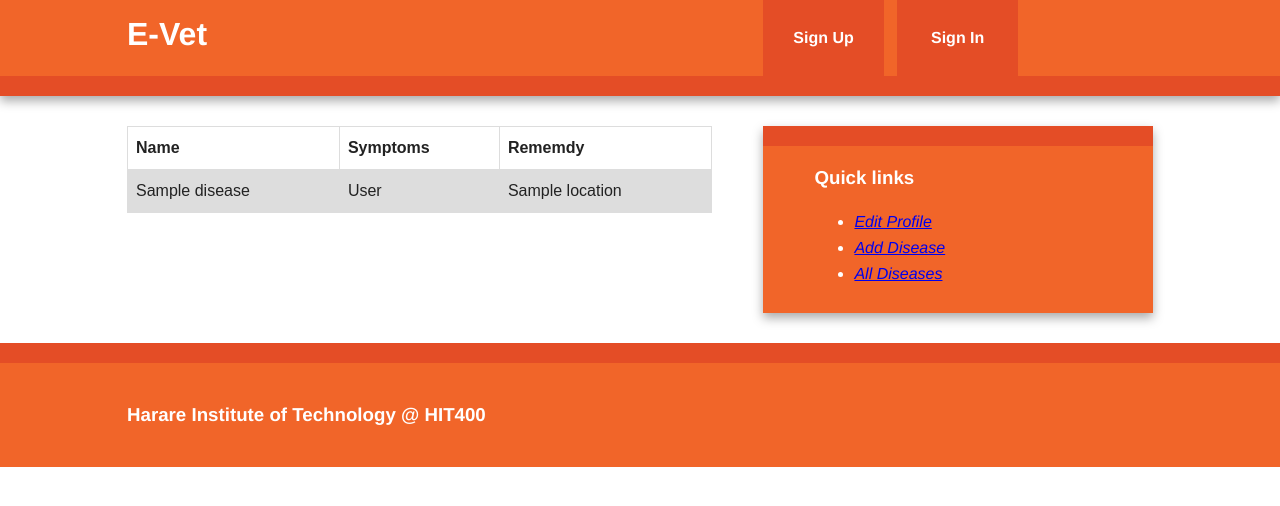
After one commit to Kayt/e-vet, a Flask app: template farmer/templates/diseases.html in a window 1280 px wide. The commit adds this page. Shown: the top 506 px of the page. Run offline with Flask 2, Linux system fonts and the light colour scheme; the template is opened without the code that fills it: most values are stand-ins (such as "Sample title", 1, 10 or a date in 2020); some libraries are stand-ins or nearby versions.

Commit message:
newwest added

```diff
--- a/farmer/templates/base.html
+++ b/farmer/templates/base.html
@@ -55,6 +55,7 @@
                     <ul>
                         <li><a href="{{ url_for('profile',id=current_user.id)}}"><i>Edit Profile</i></a></li>
                         <li><a href="{{ url_for('addDiesease')}}"><i>Add Disease</i></a></li>
+                        <li><a href="{{ url_for('diseases')}}"><i>All Diseases</i></a></li>
                     </ul>
                 </aside>
 
--- /dev/null
+++ b/farmer/templates/diseases.html
@@ -0,0 +1,44 @@
+{% extends "base.html" %}
+
+{% block title %}
+All Diseases
+{% endblock %}
+
+{% block style %}
+ <style>
+    table {
+        font-family: arial, sans-serif;
+        border-collapse: collapse;
+        width: 100%;
+    }
+
+    td, th {
+        border: 1px solid #dddddd;
+        text-align: left;
+        padding: 8px;
+    }
+
+    tr:nth-child(even) {
+        background-color: #dddddd;
+    }
+</style>
+{% endblock %}
+
+{% block content %}
+<article>
+    <table>
+        <tr>
+            <th>Name</th>
+            <th>Symptoms</th>
+            <th>Rememdy</th>
+        </tr>
+        {% for disease in diseases %}
+            <tr>
+                <td>{{ disease.name }}</td>
+                <td>{{ disease.surname }}</td>
+                <td>{{ disease.location }}</td>
+            </tr>
+        {% endfor %}
+    </table>
+</article>
+{% endblock %}
--- a/farmer/views.py
+++ b/farmer/views.py
@@ -400,6 +400,12 @@ def profile(id):
     form.region.data = user.region
     return render_template('profile.html', form=form)
 
+@app.route('/diseases')
+@login_required
+def diseases():
+    diseases = Disease.query.all()
+    return render_template('diseases.html', diseases=diseases)
+
 
 @app.route('/admin')
 @basic_auth.required
```
